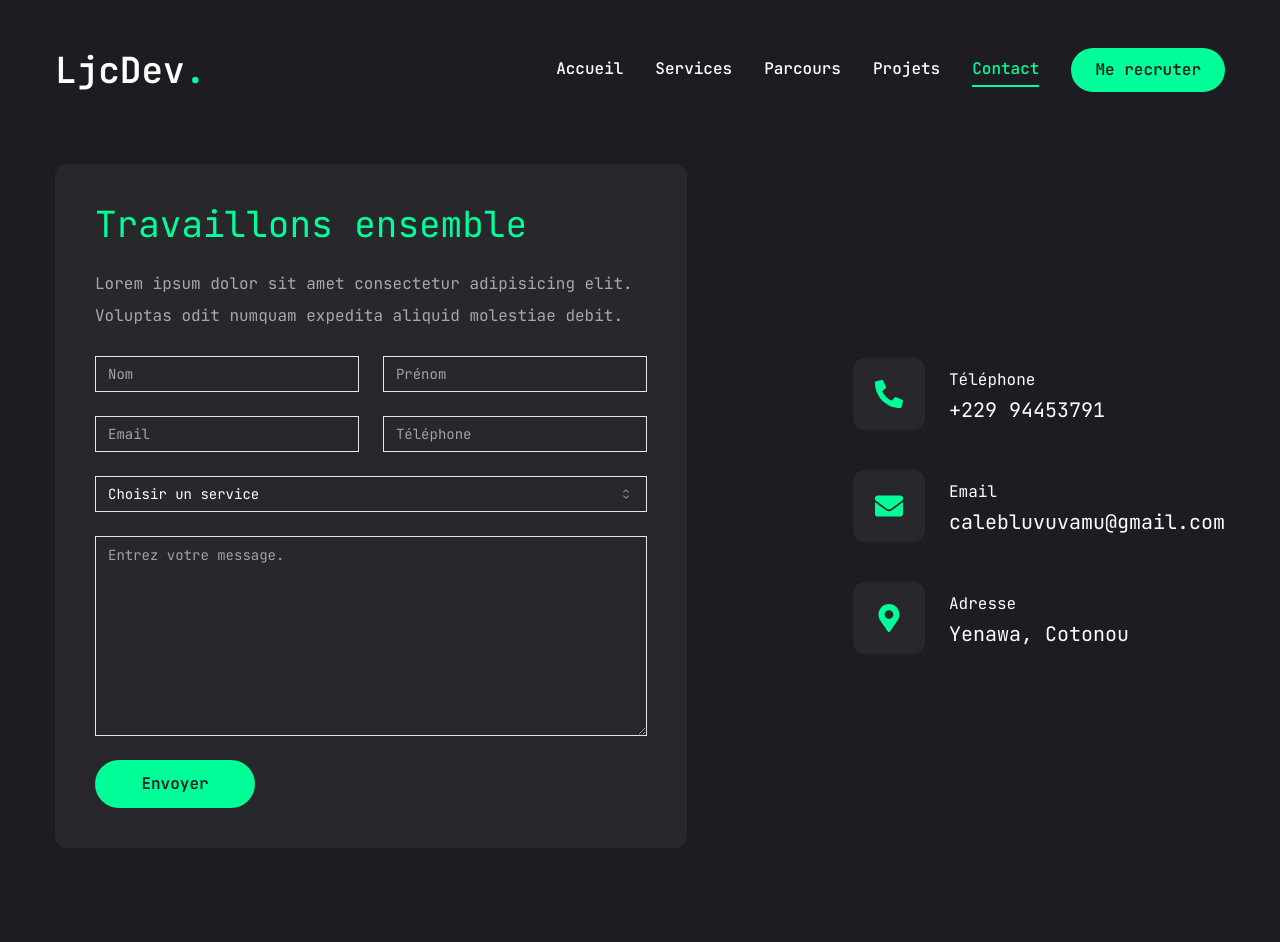
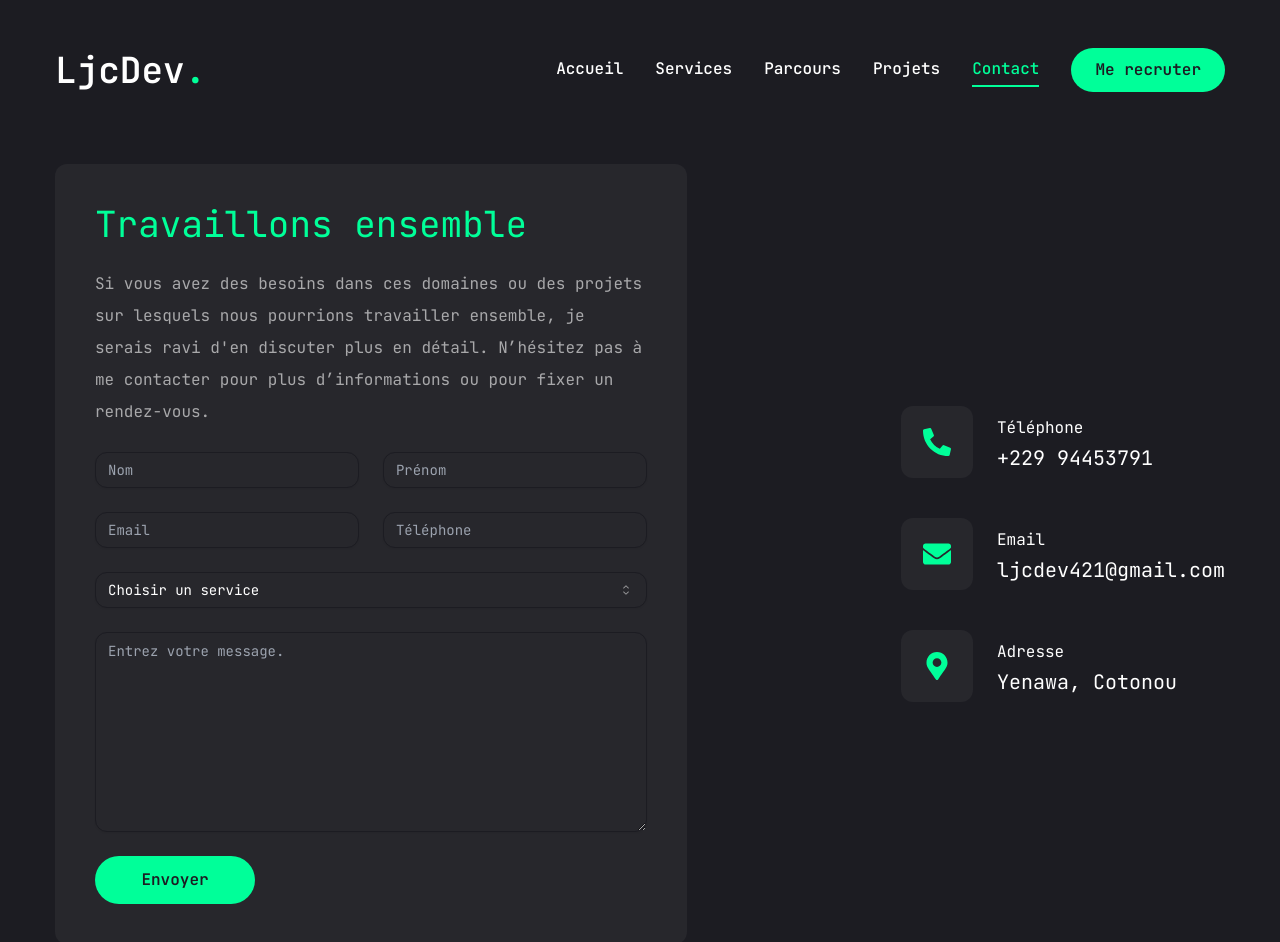
Before and after one commit to ljcdev421/portfolio, a Next.js app: page /contact in a window 1280 px wide. Shown: the top 942 px of the page. Before the commit the page ends 872 px from the top, so only its background shows below. Built offline with nearby package versions, Linux system fonts and the light colour scheme.

Commit message:
modification général des composants

```diff
--- a/app/contact/page.jsx
+++ b/app/contact/page.jsx
@@ -16,7 +16,7 @@ const info = [
   {
     icon : <FaEnvelope />,
     title: 'Email',
-    description: 'calebluvuvamu@gmail.com'
+    description: 'ljcdev421@gmail.com'
   },
   {
     icon : <FaMapMarkerAlt />,
@@ -39,8 +39,8 @@ const Contact = () => {
             <form className="flex flex-col gap-6 p-10  bg-[#27272c] rounded-xl ">
               <h3 className="text-4xl text-accent">Travaillons ensemble</h3>
               <p className="text-white/60">
-                Lorem ipsum dolor sit amet consectetur adipisicing elit.
-                Voluptas odit numquam expedita aliquid molestiae debit.
+              Si vous avez des besoins dans ces domaines ou des projets sur lesquels nous pourrions travailler ensemble, je serais ravi d'en discuter plus en détail.
+              N’hésitez pas à me contacter pour plus d’informations ou pour fixer un rendez-vous.
               </p>
               <div className="grid grid-cols-1 md:grid-cols-2 gap-6">
                 <Input type="firstname" placeholder="Nom" />
--- a/app/page.jsx
+++ b/app/page.jsx
@@ -15,7 +15,7 @@ const HomePage = () => {
           <div className="text-center xl:text-left order-2 xl:order-none">
             <span>Développeur informatique</span>
             <h1 className="h1 mb-6">
-              Salut! Je suis <br/> <span className="text-accent">Jean-Caleb </span>
+              Salut!Je suis <br/> <span className="text-accent">Jean-Caleb </span>
             </h1>
             <p className="max-w-[500px] mb-9 text-white/80">
               Mon travail consiste en la création de solutions digitales. Je maitrise pas mal
--- a/app/resume/page.jsx
+++ b/app/resume/page.jsx
@@ -21,20 +21,12 @@ const about = {
       fieldValue:"Béninoise",
     },
     {
-      fieldName:"Situation matrimoniale",
-      fieldValue:"Célibataire",
-    },
-    {
       fieldName:"Email",
-      fieldValue:"calebluvuvamu@gmail.com",
+      fieldValue:"ljcdev421@gmail.com",
     },
     {
       fieldName:"Langues",
       fieldValue:"Français, Anglais",
-    },
-    {
-      fieldName:"Hobbies",
-      fieldValue:"Jeux vidéos, Musique, Randonnée",
     },
   ]
 }
@@ -184,7 +176,7 @@ const Resume = () => {
           </TabsList>
 
           {/* content */}
-          <div className="min-h-[70vh] w-full">
+          <div className="min-h-[70vh] w-full mb-5">
             {/* experience */}
             <TabsContent value="experience" className="w-full">
               <div className="flex flex-col gap-[30px] text-center xl:text-left">
@@ -269,8 +261,8 @@ const Resume = () => {
                 <ul>
                   {about.info.map((item, index)=>{
                     return <li key={index} className="flex justify-center items-center gap-4 xl:justify-start">
-                      <span className="text-white/60 text-lg font-bold"> {item.fieldName} :</span>
-                      <span className="text-lg"> {item.fieldValue} </span>
+                      <span className="text-white/60 text-lg font-bold mb-5"> {item.fieldName}: </span>
+                      <span className="text-lg mb-5"> {item.fieldValue} </span>
                     </li>
                   })}
                 </ul>
--- a/components/ui/input.jsx
+++ b/components/ui/input.jsx
@@ -7,7 +7,7 @@ const Input = React.forwardRef(({ className, type, ...props }, ref) => {
     (<input
       type={type}
       className={cn(
-        "flex h-9 w-full rounded-md border border-input bg-transparent px-3 py-1 text-sm shadow-sm transition-colors file:border-0 file:bg-transparent file:text-sm file:font-medium file:text-foreground placeholder:text-muted-foreground focus-visible:outline-none focus-visible:ring-1 focus-visible:ring-ring disabled:cursor-not-allowed disabled:opacity-50",
+        "flex h-9 w-full rounded-xl border border-primary bg-[#27272c] px-3 py-1 text-sm shadow-sm transition-colors file:border-0 file:bg-transparent file:text-sm file:font-medium file:text-foreground placeholder:text-muted-foreground focus:border-accent focus-visible:outline-none focus-visible:ring-1 focus-visible:ring-ring disabled:cursor-not-allowed disabled:opacity-50",
         className
       )}
       ref={ref}
--- a/components/ui/select.jsx
+++ b/components/ui/select.jsx
@@ -21,7 +21,7 @@ const SelectTrigger = React.forwardRef(({ className, children, ...props }, ref)
   <SelectPrimitive.Trigger
     ref={ref}
     className={cn(
-      "flex h-9 w-full items-center justify-between whitespace-nowrap rounded-md border border-input bg-transparent px-3 py-2 text-sm shadow-sm ring-offset-background placeholder:text-muted-foreground focus:outline-none focus:ring-1 focus:ring-ring disabled:cursor-not-allowed disabled:opacity-50 [&>span]:line-clamp-1",
+      "flex h-9 w-full items-center justify-between whitespace-nowrap rounded-xl border border-primary bg-[#27272c] px-3 py-2 text-sm shadow-sm ring-offset-background placeholder:text-muted-foreground focus:border-accent focus:outline-none focus:ring-1 focus:ring-ring disabled:cursor-not-allowed disabled:opacity-50 [&>span]:line-clamp-1",
       className
     )}
     {...props}>
@@ -59,7 +59,7 @@ const SelectContent = React.forwardRef(({ className, children, position = "poppe
     <SelectPrimitive.Content
       ref={ref}
       className={cn(
-        "relative z-50 max-h-96 min-w-[8rem] overflow-hidden rounded-md border bg-popover text-popover-foreground shadow-md data-[state=open]:animate-in data-[state=closed]:animate-out data-[state=closed]:fade-out-0 data-[state=open]:fade-in-0 data-[state=closed]:zoom-out-95 data-[state=open]:zoom-in-95 data-[side=bottom]:slide-in-from-top-2 data-[side=left]:slide-in-from-right-2 data-[side=right]:slide-in-from-left-2 data-[side=top]:slide-in-from-bottom-2",
+        "relative z-50 max-h-96 min-w-[8rem] overflow-hidden rounded-xl border bg-primary text-popover-foreground shadow-md data-[state=open]:animate-in data-[state=closed]:animate-out data-[state=closed]:fade-out-0 data-[state=open]:fade-in-0 data-[state=closed]:zoom-out-95 data-[state=open]:zoom-in-95 data-[side=bottom]:slide-in-from-top-2 data-[side=left]:slide-in-from-right-2 data-[side=right]:slide-in-from-left-2 data-[side=top]:slide-in-from-bottom-2",
         position === "popper" &&
           "data-[side=bottom]:translate-y-1 data-[side=left]:-translate-x-1 data-[side=right]:translate-x-1 data-[side=top]:-translate-y-1",
         className
--- a/components/ui/textarea.jsx
+++ b/components/ui/textarea.jsx
@@ -6,7 +6,7 @@ const Textarea = React.forwardRef(({ className, ...props }, ref) => {
   return (
     (<textarea
       className={cn(
-        "flex min-h-[60px] w-full rounded-md border border-input bg-transparent px-3 py-2 text-sm shadow-sm placeholder:text-muted-foreground focus-visible:outline-none focus-visible:ring-1 focus-visible:ring-ring disabled:cursor-not-allowed disabled:opacity-50",
+        "flex min-h-[60px] w-full rounded-xl border border-primary bg-[#27272c] px-3 py-2 text-sm shadow-sm placeholder:text-muted-foreground focus:border-accent focus-visible:outline-none focus-visible:ring-1 focus-visible:ring-ring disabled:cursor-not-allowed disabled:opacity-50",
         className
       )}
       ref={ref}
```
